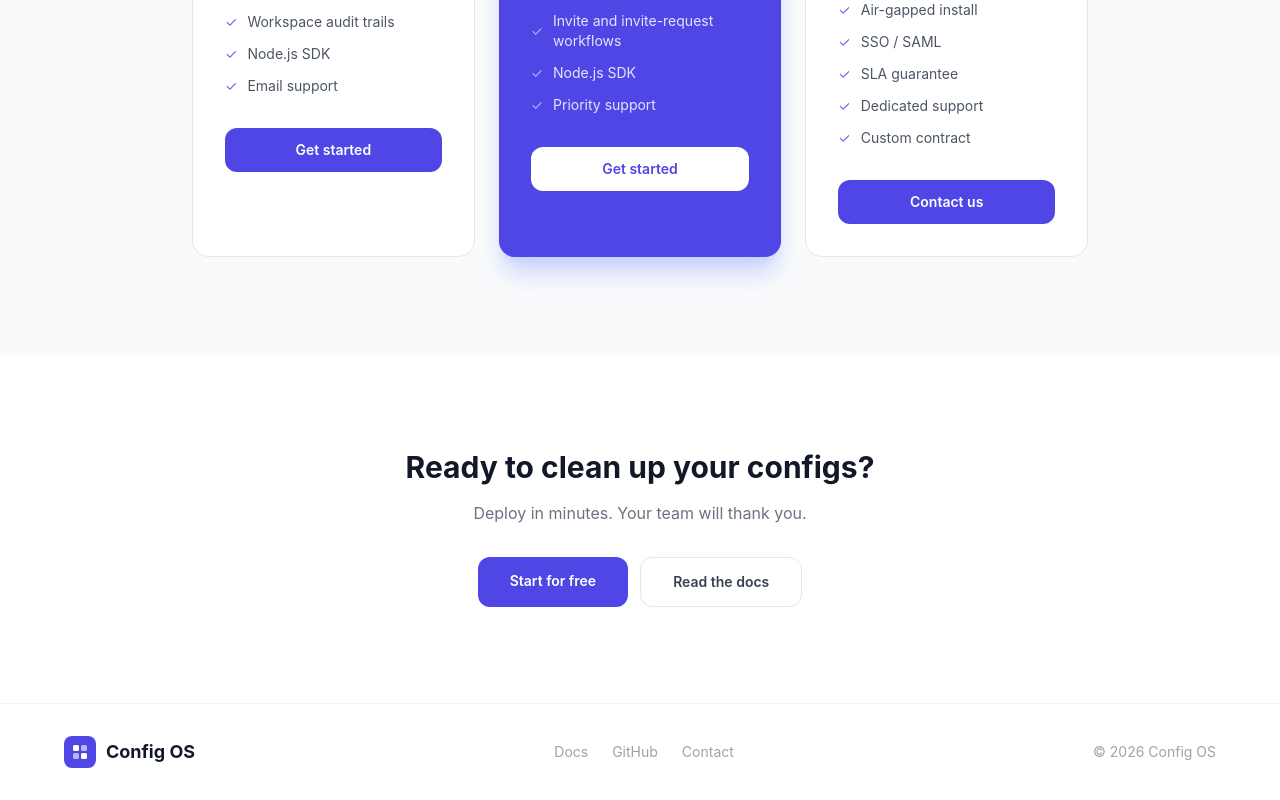
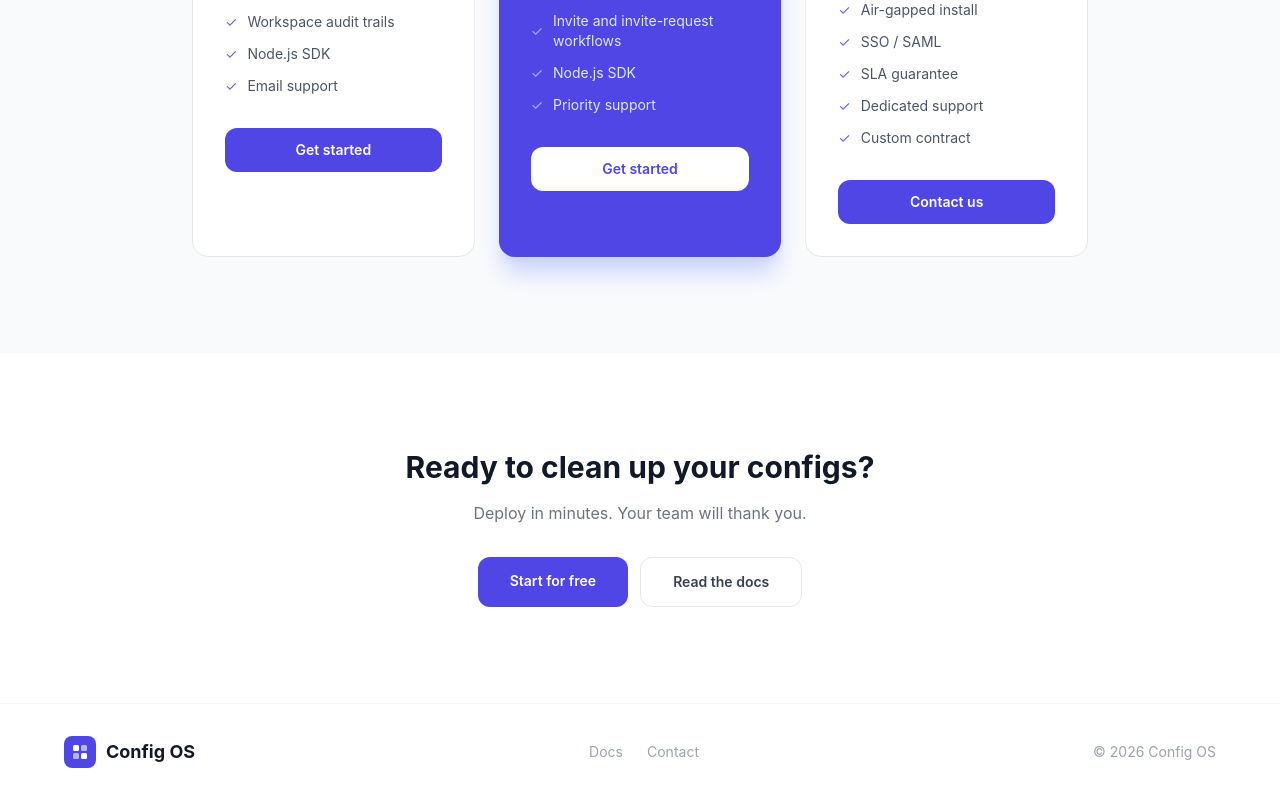
Before and after one commit to krythonix/configos-web, a Next.js app: page / in a window 1280 px wide. Shown: the part 3364-4164 px from the top of the page. Built offline with nearby package versions, Linux system fonts and the light colour scheme.

Commit message:
Update contact link on landing page to direct users to the new contact form at zool.in. Removed email link for improved user experience.

```diff
--- a/src/app/page.tsx
+++ b/src/app/page.tsx
@@ -329,7 +329,7 @@ export default function HomePage() {
                   ))}
                 </ul>
                 <a
-                  href="mailto:vikas@configos.dev"
+                  href="https://zool.in/contact"
                   className={`block text-center py-3 rounded-xl font-semibold text-sm transition-colors ${
                     plan.highlight
                       ? "bg-white text-indigo-600 hover:bg-indigo-50"
@@ -372,8 +372,7 @@ export default function HomePage() {
           <Logo />
           <div className="flex items-center gap-6 text-sm text-gray-400">
             <Link href="/docs" className="hover:text-gray-600">Docs</Link>
-            <a href="https://github.com/vikaszool/configos" className="hover:text-gray-600">GitHub</a>
-            <a href="mailto:vikas@configos.dev" className="hover:text-gray-600">Contact</a>
+            <a href="https://zool.in/contact" className="hover:text-gray-600">Contact</a>
           </div>
           <p className="text-sm text-gray-400">© 2026 Config OS</p>
         </div>
```
